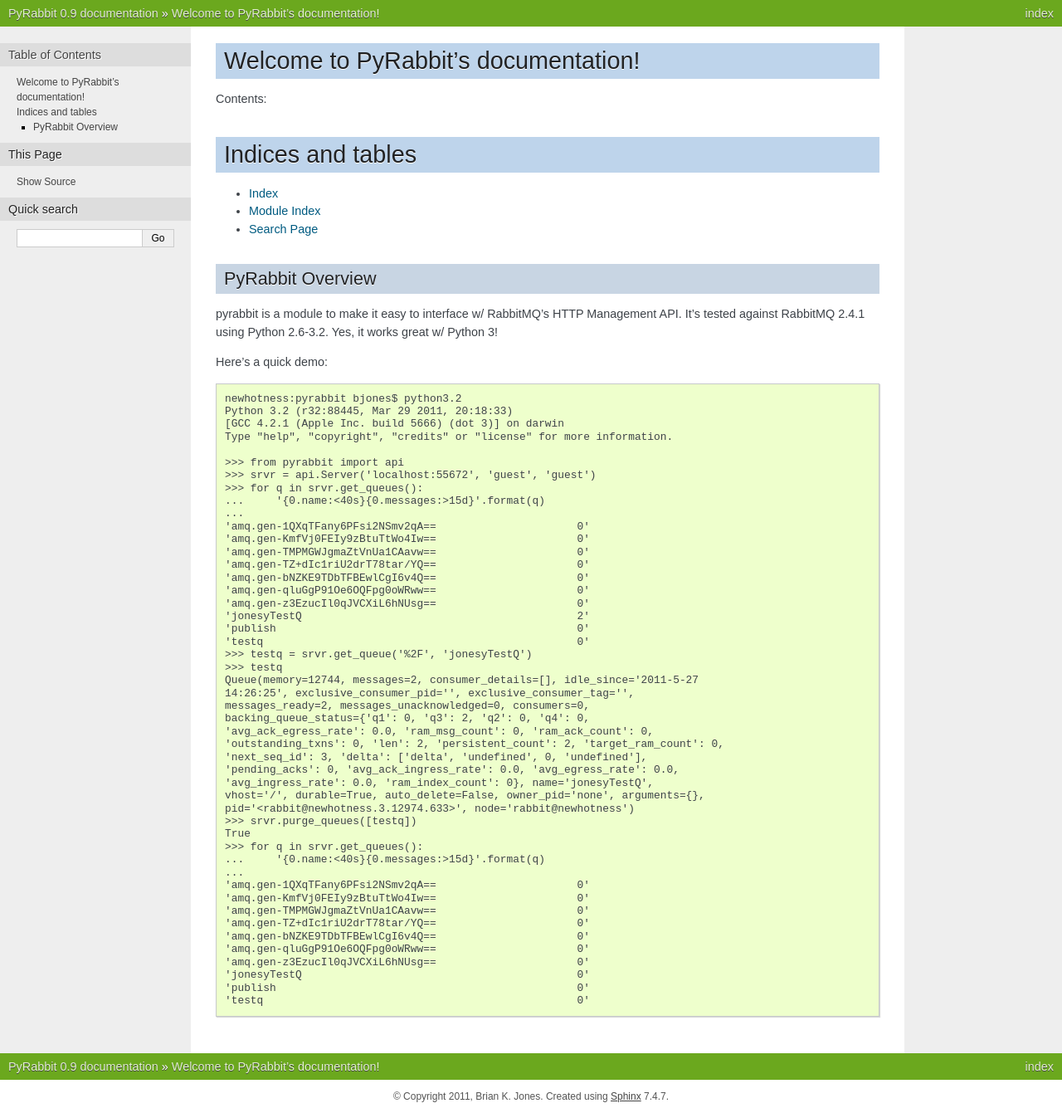
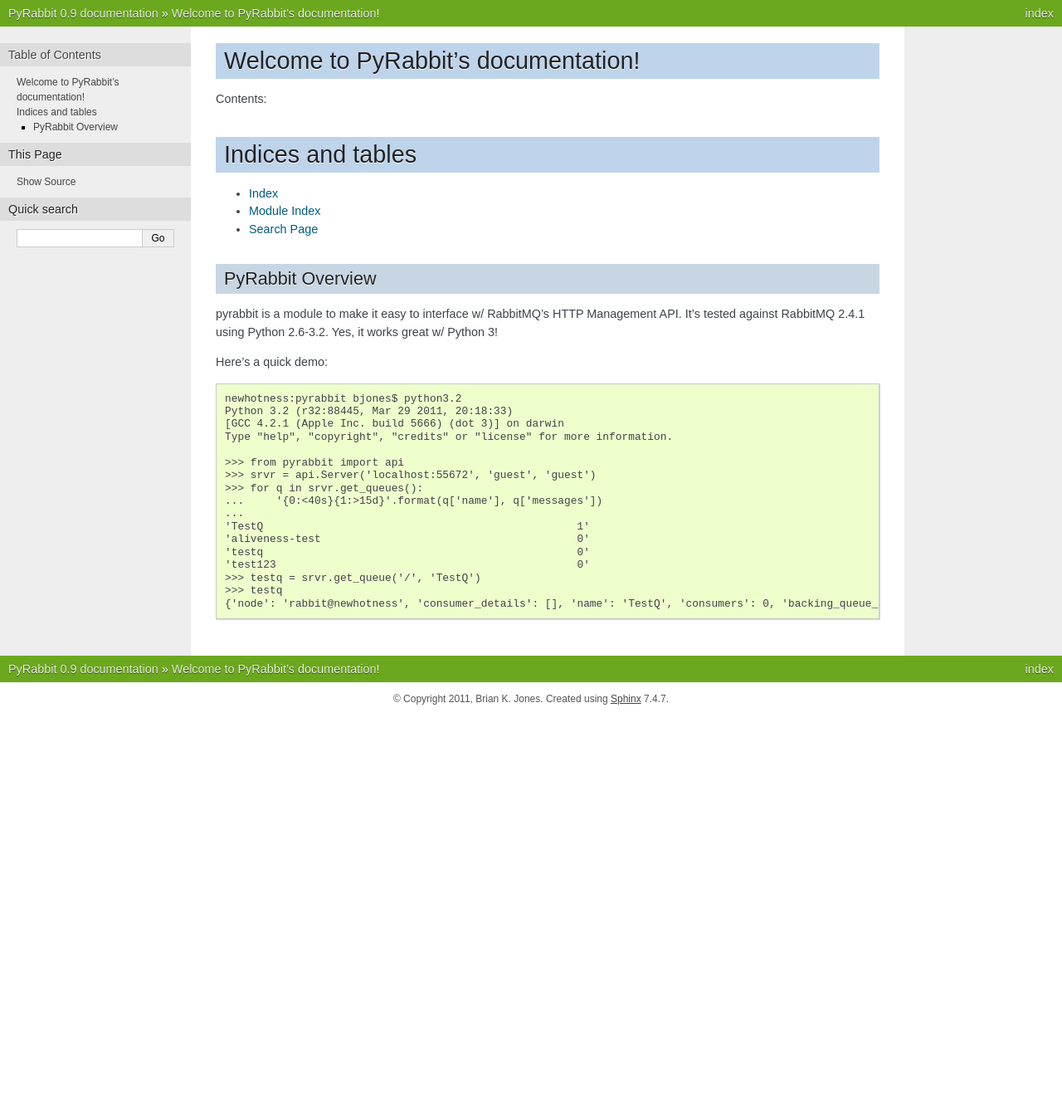
Before and after one commit to bkjones/pyrabbit, a Sphinx documentation site: the page built from docs/index.rst, in a window 1280 px wide. Shown: the whole page at 83% size. Built offline with Sphinx 7.4.7, drawn with Linux system fonts in a browser that asks for light colours; pages that are not in the unit, such as notebooks, are missing from menus; after the commit the page ends 900 px from its top, so only the background shows below that.

Commit message:
Updated http module docs, and found a bug I'll fix when I'm more awake.

```diff
--- a/docs/index.rst
+++ b/docs/index.rst
@@ -39,43 +39,12 @@
     >>> from pyrabbit import api
     >>> srvr = api.Server('localhost:55672', 'guest', 'guest')
     >>> for q in srvr.get_queues():
-    ...     '{0.name:<40s}{0.messages:>15d}'.format(q)
+    ...     '{0:<40s}{1:>15d}'.format(q['name'], q['messages'])
     ...
-    'amq.gen-1QXqTFany6PFsi2NSmv2qA==                      0'
-    'amq.gen-KmfVj0FEIy9zBtuTtWo4Iw==                      0'
-    'amq.gen-TMPMGWJgmaZtVnUa1CAavw==                      0'
-    'amq.gen-TZ+dIc1riU2drT78tar/YQ==                      0'
-    'amq.gen-bNZKE9TDbTFBEwlCgI6v4Q==                      0'
-    'amq.gen-qluGgP91Oe6OQFpg0oWRww==                      0'
-    'amq.gen-z3EzucIl0qJVCXiL6hNUsg==                      0'
-    'jonesyTestQ                                           2'
-    'publish                                               0'
+    'TestQ                                                 1'
+    'aliveness-test                                        0'
     'testq                                                 0'
-    >>> testq = srvr.get_queue('%2F', 'jonesyTestQ')
+    'test123                                               0'
+    >>> testq = srvr.get_queue('/', 'TestQ')
     >>> testq
-    Queue(memory=12744, messages=2, consumer_details=[], idle_since='2011-5-27
-    14:26:25', exclusive_consumer_pid='', exclusive_consumer_tag='',
-    messages_ready=2, messages_unacknowledged=0, consumers=0,
-    backing_queue_status={'q1': 0, 'q3': 2, 'q2': 0, 'q4': 0,
-    'avg_ack_egress_rate': 0.0, 'ram_msg_count': 0, 'ram_ack_count': 0,
-    'outstanding_txns': 0, 'len': 2, 'persistent_count': 2, 'target_ram_count': 0,
-    'next_seq_id': 3, 'delta': ['delta', 'undefined', 0, 'undefined'],
-    'pending_acks': 0, 'avg_ack_ingress_rate': 0.0, 'avg_egress_rate': 0.0,
-    'avg_ingress_rate': 0.0, 'ram_index_count': 0}, name='jonesyTestQ',
-    vhost='/', durable=True, auto_delete=False, owner_pid='none', arguments={},
-    pid='<rabbit@newhotness.3.12974.633>', node='rabbit@newhotness')
-    >>> srvr.purge_queues([testq])
-    True
-    >>> for q in srvr.get_queues():
-    ...     '{0.name:<40s}{0.messages:>15d}'.format(q)
-    ...
-    'amq.gen-1QXqTFany6PFsi2NSmv2qA==                      0'
-    'amq.gen-KmfVj0FEIy9zBtuTtWo4Iw==                      0'
-    'amq.gen-TMPMGWJgmaZtVnUa1CAavw==                      0'
-    'amq.gen-TZ+dIc1riU2drT78tar/YQ==                      0'
-    'amq.gen-bNZKE9TDbTFBEwlCgI6v4Q==                      0'
-    'amq.gen-qluGgP91Oe6OQFpg0oWRww==                      0'
-    'amq.gen-z3EzucIl0qJVCXiL6hNUsg==                      0'
-    'jonesyTestQ                                           0'
-    'publish                                               0'
-    'testq                                                 0'
+    {'node': 'rabbit@newhotness', 'consumer_details': [], 'name': 'TestQ', 'consumers': 0, 'backing_queue_status': {'q1': 0, 'q3': 0, 'q2': 0, 'q4': 1, 'avg_ack_egress_rate': 0.0, 'ram_msg_count': 1, 'ram_ack_count': 0, 'outstanding_txns': 0, 'len': 1, 'persistent_count': 1, 'target_ram_count': 'infinity', 'next_seq_id': 1, 'delta': ['delta', 'undefined', 0, 'undefined'], 'pending_acks': 0, 'avg_ack_ingress_rate': 0.0, 'avg_egress_rate': 0.0, 'avg_ingress_rate': 2.50361099907801e-05, 'ram_index_count': 0}, 'pid': '<rabbit@newhotness.3.229.0>', 'durable': True, 'messages': 1, 'idle_since': '2011-9-21 8:58:32', 'vhost': '/', 'owner_pid': 'none', 'auto_delete': False, 'memory': 14680, 'exclusive_consumer_tag': '', 'exclusive_consumer_pid': '', 'messages_unacknowledged': 0, 'messages_ready': 1, 'arguments': {}}
```
Also changed, not shown: 6 other files.
